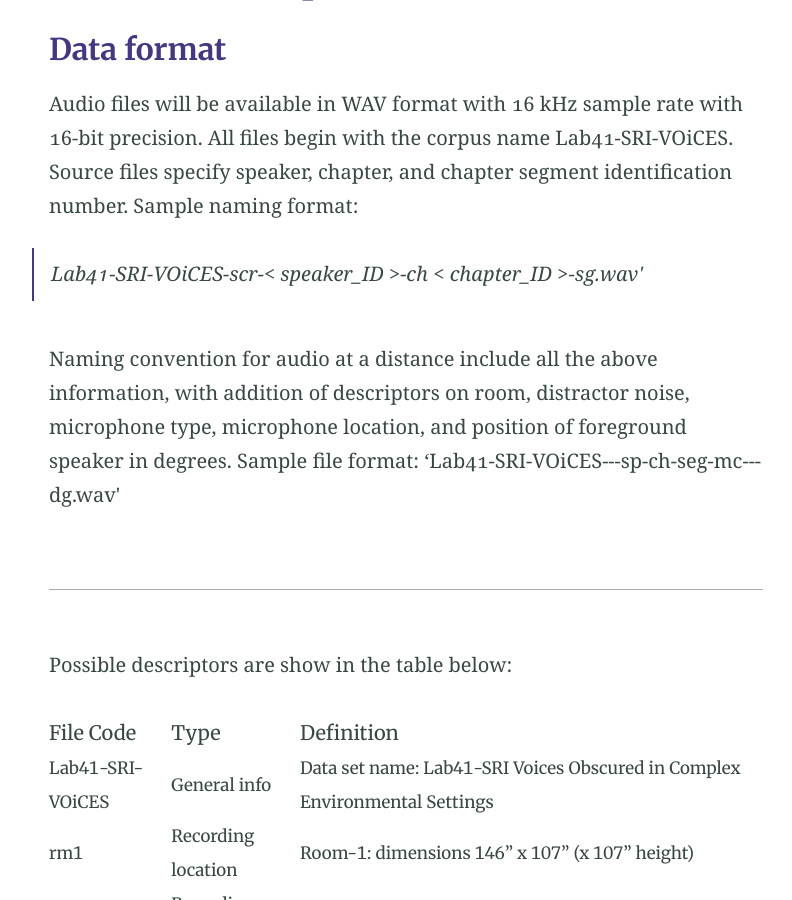
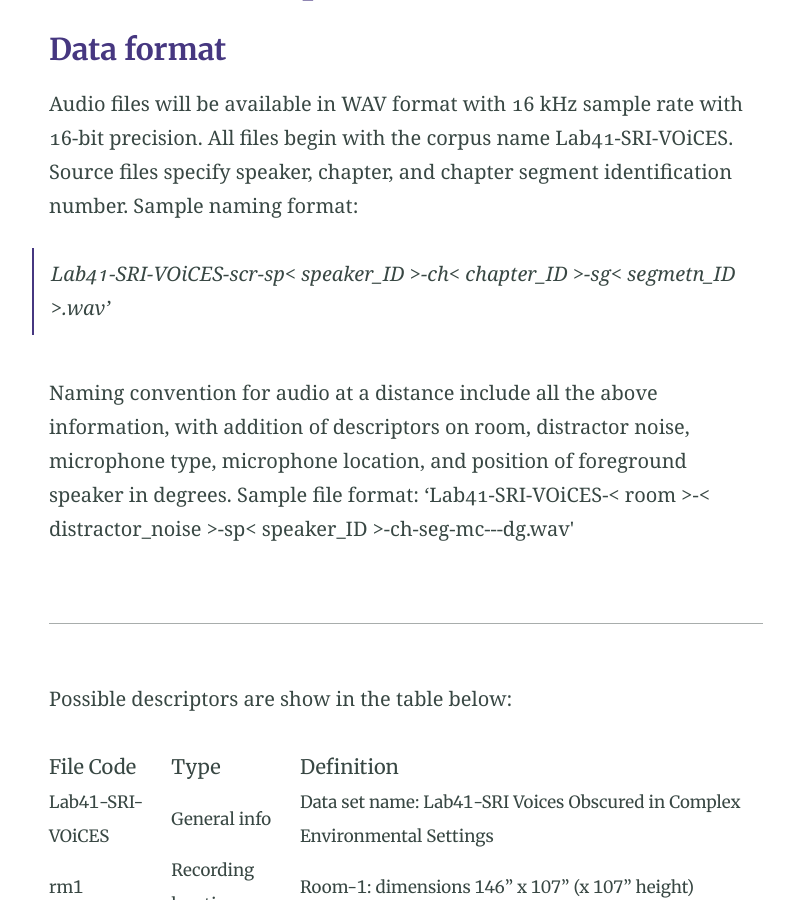
Before and after one commit to IQTLabs/voices, a Jekyll site: the page built from reading.md, in a window 1280 px wide and 900 px high, scrolled down 509 px. Shown: the whole window, without its empty margins (234-1026 px from the left). Built offline with Jekyll 4.4.1, drawn with Linux system fonts in a browser that asks for light colours; our own code applies the rules of GitHub Pages for plain Markdown files.

Commit message:
update table

```diff
--- a/reading.md
+++ b/reading.md
@@ -13,10 +13,10 @@
 ### Data format
 
 Audio files will be available in WAV format with 16 kHz sample rate with 16-bit precision. All files begin with the corpus name Lab41-SRI-VOiCES. Source files specify speaker, chapter, and chapter segment identification number. Sample naming format:
-> Lab41-SRI-VOiCES-scr-< speaker_ID >-ch < chapter_ID >-sg<segmetn_ID>.wav'
+> Lab41-SRI-VOiCES-scr-sp< speaker_ID >-ch< chapter_ID >-sg< segmetn_ID >.wav'
 
 Naming convention for audio at a distance include all the above information, with addition of descriptors on room, distractor noise, microphone type, microphone location, and position of foreground speaker in degrees. Sample file format:
-'Lab41-SRI-VOiCES-<room>-<distractor_noise>-sp<speaker_ID>-ch<chapter_ID>-seg<segment_ID>-mc<mic_ID>-<mic_type>-<mic_position>-dg<degree>.wav'
+'Lab41-SRI-VOiCES-< room >-< distractor_noise >-sp< speaker_ID >-ch<chapter_ID>-seg<segment_ID>-mc<mic_ID>-<mic_type>-<mic_position>-dg<degree>.wav'
 
 ---
 Possible descriptors are show in the table below:
```
